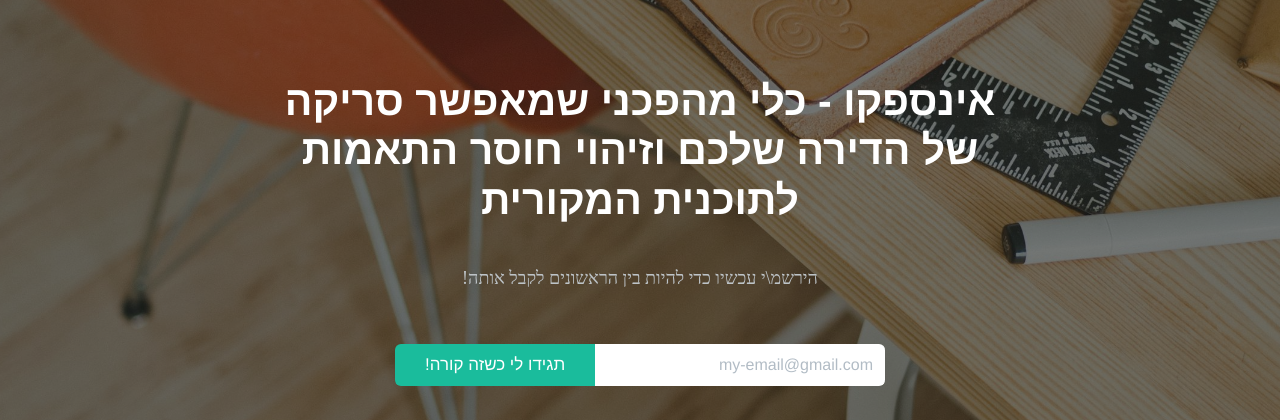
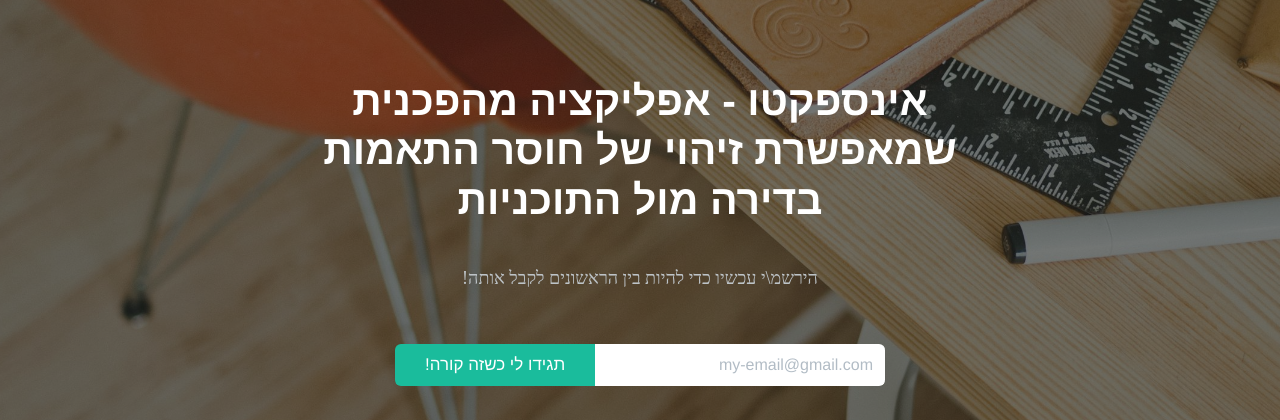
Before and after one commit to eyal0s/Inspecto, a plain HTML site: page index.html in a window 1280 px wide. Shown: the part 380-800 px from the top of the page. Drawn offline with nearby package versions, Linux system fonts and the light colour scheme; a web font is replaced by a local one.

Commit message:
- Some text change

```diff
--- a/index.html
+++ b/index.html
@@ -39,10 +39,10 @@
               <div>אינספקטו</div>
             </div>
             <div class="hero-unit">
-              <!-- TODO: Add alignment-->
+              <!-- TODO: Remove white border, change font, make bigger-->
               <h1>בדקת שהדירה שקנית, היא באמת מה שהבטיחו לך?</h1>
             </div>
-            <h2>אינספקו - כלי מהפכני שמאפשר סריקה של הדירה שלכם וזיהוי חוסר התאמות לתוכנית המקורית</h2>
+            <h2>אינספקטו - אפליקציה מהפכנית שמאפשרת זיהוי של חוסר התאמות בדירה מול התוכניות</h2>
             <br></br>
             <p>הירשמ\י עכשיו כדי להיות בין הראשונים לקבל אותה!</p>
             <div class="row">
```
